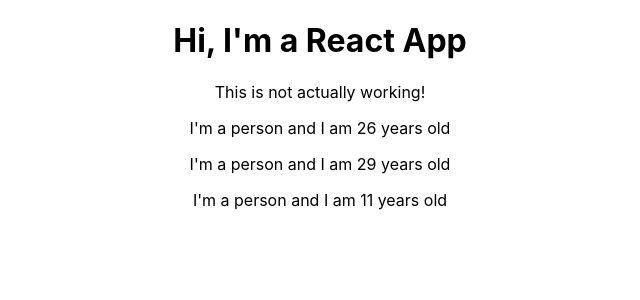
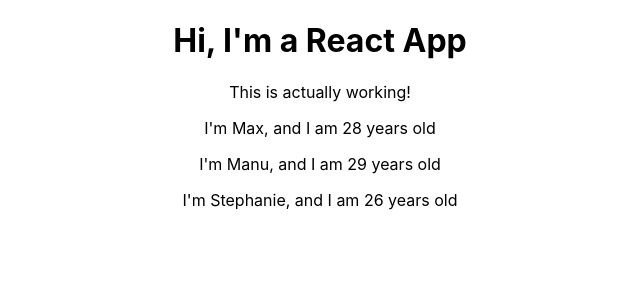
Before and after one commit to moreenkim/react-complete-guide, a React (Create React App) app in the folder src/: page / in a window 1280 px wide. Shown: the top 300 px of the page, without its empty margins (320-960 px from the left). Built offline with nearby package versions, Linux system fonts and the light colour scheme; the HTML template or start-up script is replaced by a standard one.

Commit message:
Demonstrate the use of props

```diff
--- a/src/App.js
+++ b/src/App.js
@@ -7,10 +7,13 @@
     return (
       <div className="App">
         <h1>Hi, I'm a React App</h1>
-        <p>This is not actually working!</p>
-        <Person />
-        <Person />
-        <Person />
+        <p>This is actually working!</p>
+        <Person name="Max" age="28" />
+        <Person name="Manu" age="29">
+          {' '}
+          My hobbies: Racing
+        </Person>
+        <Person name="Stephanie" age="26" />
       </div>
     );
   }
--- a/src/Person/Person.js
+++ b/src/Person/Person.js
@@ -1,8 +1,10 @@
 import React from 'react';
 
-const person = () => {
+const person = (props) => {
   return (
-    <p>I'm a person and I am {Math.floor(Math.random() * 30)} years old</p>
+    <p>
+      I'm {props.name}, and I am {props.age} years old
+    </p>
   );
 };
 
```
